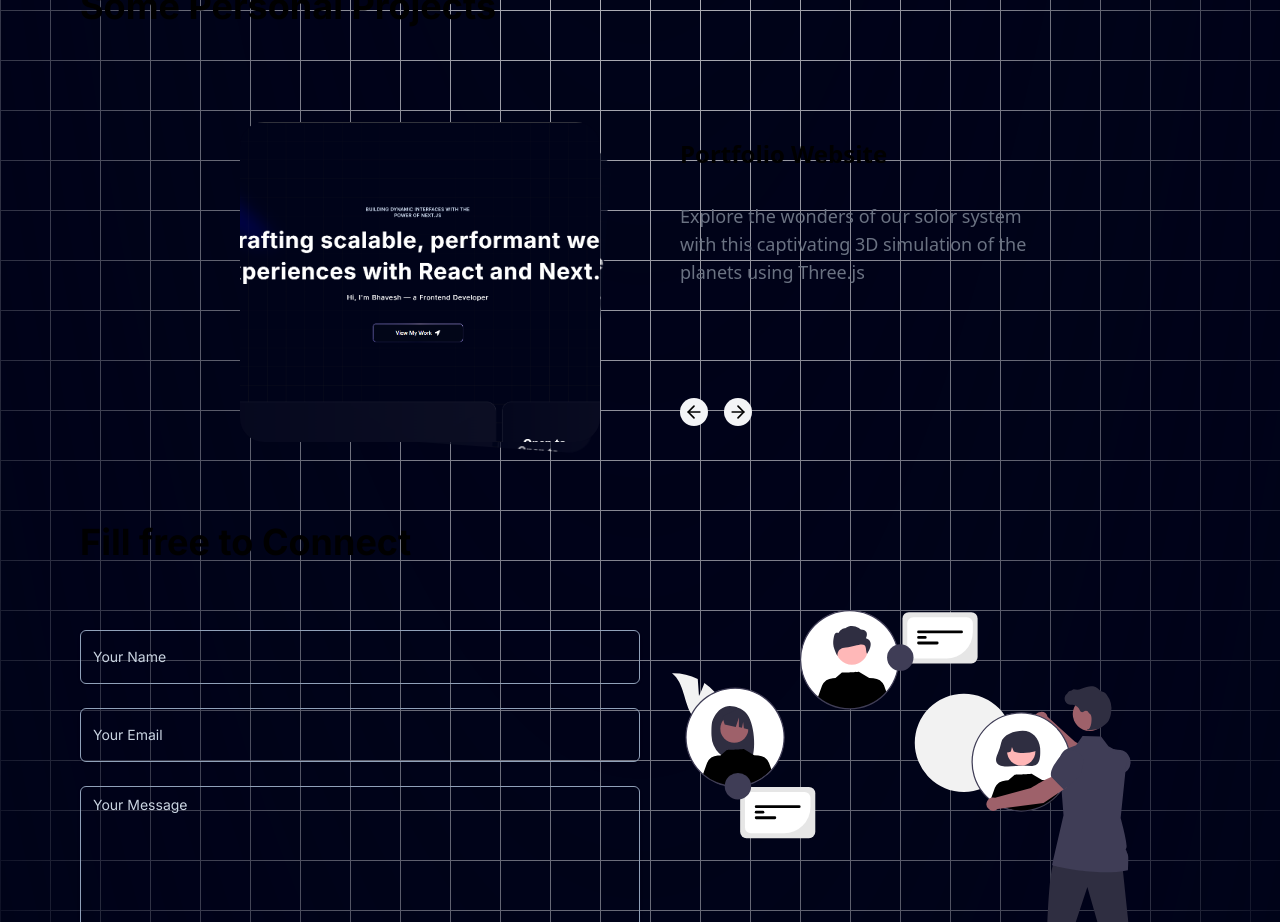
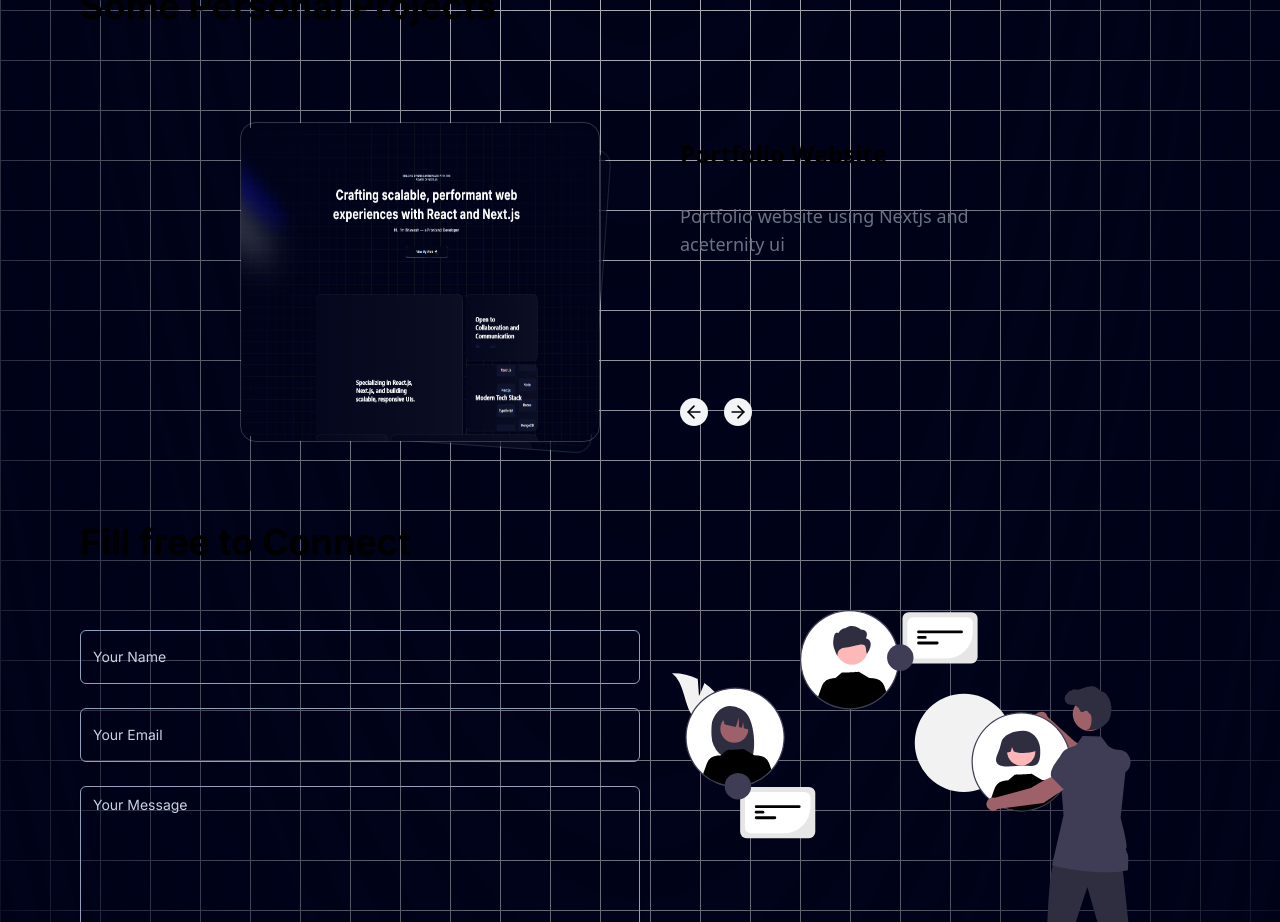
Before and after one commit to basic-coder/portfolio, a Next.js app: page / in a window 1280 px wide. Shown: the part 4240-5162 px from the top of the page. Built offline with nearby package versions, Linux system fonts and the light colour scheme.

Commit message:
project section updated

```diff
--- a/src/app/components/ui/Slider.tsx
+++ b/src/app/components/ui/Slider.tsx
@@ -46,7 +46,7 @@ export const Slider = ({
       <div className="relative grid grid-cols-1 gap-20 md:grid-cols-2">
         <div>
           <div className="relative h-80 w-full">
-            <AnimatePresence>
+            <AnimatePresence >
               {Sliders.map((slider, index) => (
                 <motion.div
                   key={slider.id}
@@ -74,7 +74,7 @@ export const Slider = ({
                     duration: 0.4,
                     ease: "easeInOut",
                   }}
-                  className="absolute inset-0 origin-bottom"
+                  className="absolute inset-0 origin-bottom border border-white/[0.2] rounded-2xl "
                 >
                   <Image
                     src={slider.img}
@@ -82,7 +82,7 @@ export const Slider = ({
                     width={500}
                     height={500}
                     draggable={false}
-                    className="h-full w-full rounded-3xl object-cover object-center"
+                    className="h-full w-full rounded-3xl object-fill object-center"
                     priority={isActive(index)} // Prioritize active image
                   />
                 </motion.div>
@@ -114,7 +114,7 @@ export const Slider = ({
               {Sliders[active].title}
             </h3>
 
-            <motion.p className="mt-8 text-lg text-gray-500 dark:text-neutral-300">
+            <motion.p className="mt-8 text-lg text-gray-500 dark:text-neutral-300 ">
               {Sliders[active].des.split(" ").map((word, index) => (
                 <motion.span
                   key={index}
--- a/src/app/data/index.tsx
+++ b/src/app/data/index.tsx
@@ -97,14 +97,14 @@ export const projects = [
   {
     id: "1",
     title: "Portfolio Website",
-    des: "Explore the wonders of our solor system with this captivating 3D simulation of the planets using Three.js",
+    des: "Portfolio website using Nextjs and aceternity ui",
     img: "/projects/portfolio.png",
     link: "/ui.earth.com"
   },
   {
     id: "2",
     title: "Portfolio Website",
-    des: "Explore the wonders of our solor system with this captivating 3D simulation of the planets using Three.js",
+    des: "Portfolio website using Nextjs and aceternity ui",
     img: "/projects/portfolio.png",
     link: "/ui.earth.com"
   },
```
Also changed, not shown: public/projects/portfolio.png.
